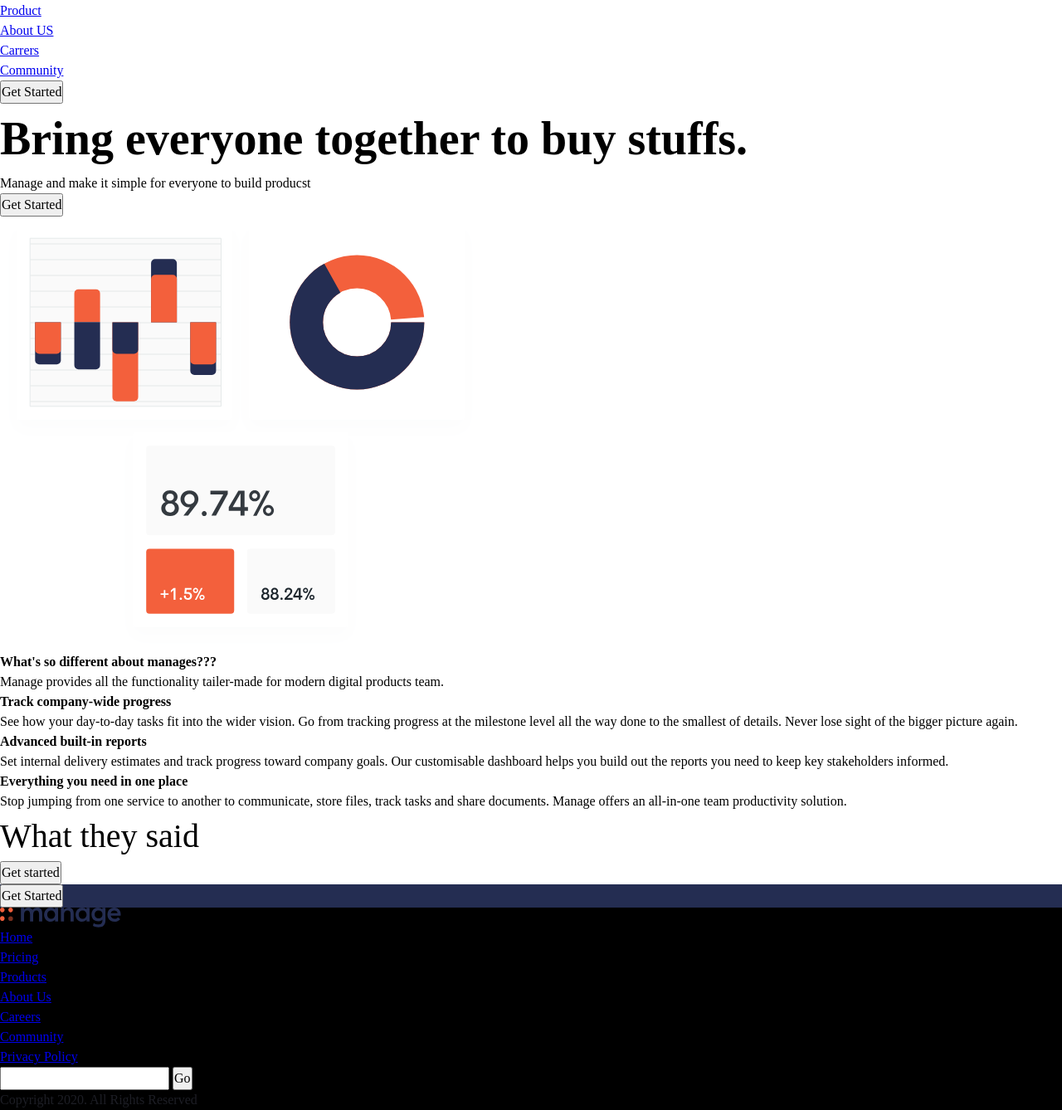
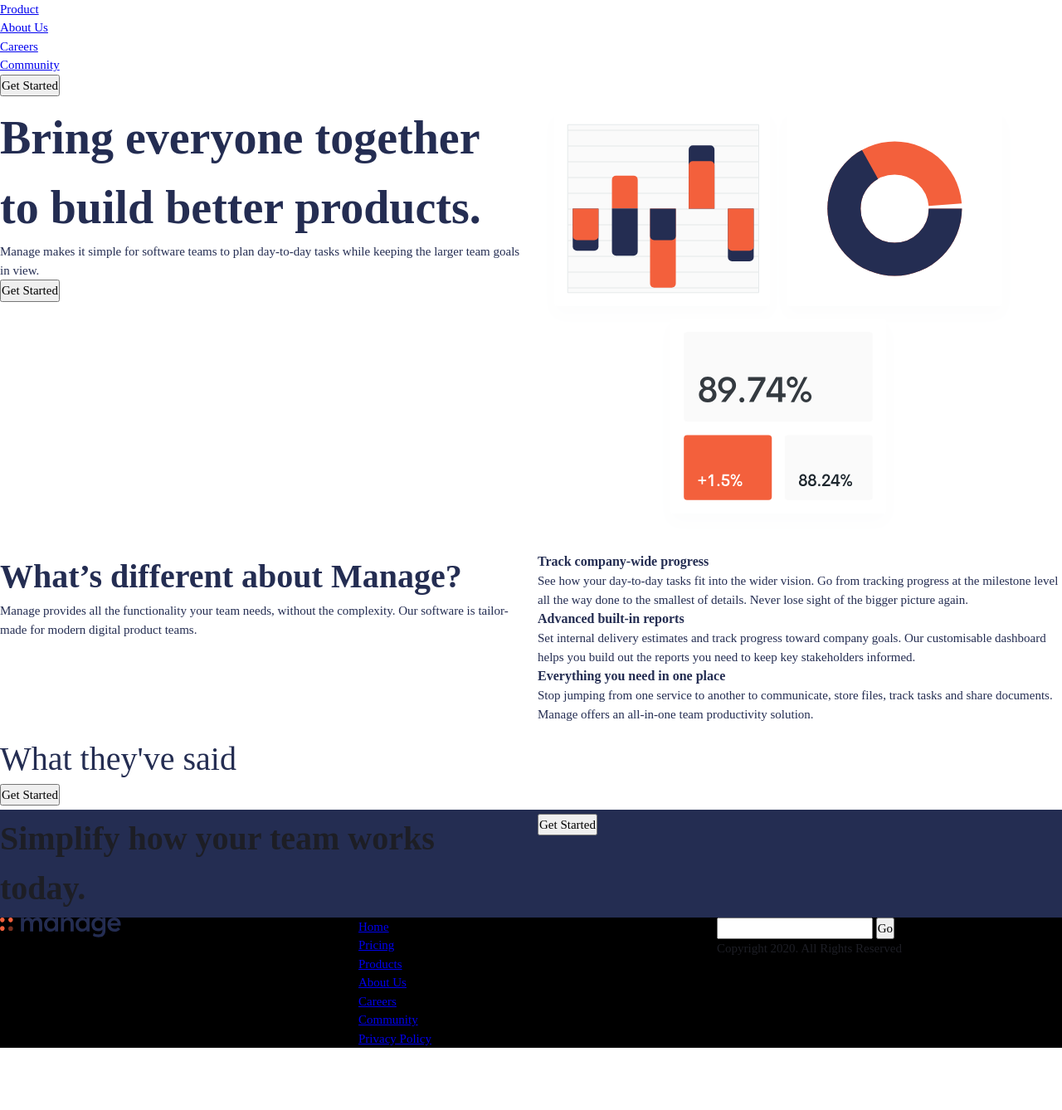
Before and after one commit to Angel-dash/Responsive-web-page, a website built with Vite: page index.html in a window 1280 px wide. Shown: the part 47-1385 px from the top of the page at 83% size. After the commit the page ends 1310 px from the top, so only its background shows below. Built offline with nearby package versions, Linux system fonts and the light colour scheme.

Commit message:
General styling

```diff
--- a/index.html
+++ b/index.html
@@ -1,42 +1,45 @@
 <!DOCTYPE html>
 <html lang="en">
+
 <head>
   <meta charset="UTF-8" />
-    <link rel="icon" type="image/svg+xml" href="/vite.svg" />
+  <link rel="icon" type="image/svg+xml" href="favicon.svg" />
   <meta name="viewport" content="width=device-width, initial-scale=1.0" />
-    <title>Vite App</title><link rel="preconnect" href="https://fonts.googleapis.com">
+  <title>Vite App</title>
+  <link rel="preconnect" href="https://fonts.googleapis.com">
   <link rel="preconnect" href="https://fonts.gstatic.com" crossorigin>
   <link href="https://fonts.googleapis.com/css2?family=Be+Vietnam+Pro:wght@400;500;700&display=swap" rel="stylesheet">
   <link rel="stylesheet" href="style.css">
 </head>
+
 <body>
   <header class="primary-header">
     <div class="container">
-        <a href="#"><img src="images/logo.svg"></a>
+      <a href="#"><img src="images/logo.svg" alt="Manage"></a>
       <nav class="primary-navigation">
-            <ul role="list" class="nav-list">
+        <ul aria-label="Primary" role="list" class="nav-list">
           <li><a href="#">Pricing</a></li>
           <li><a href="#">Product</a></li>
-              <li><a href="#">About US</a></li>
-              <li><a href="#">Carrers</a></li>
+          <li><a href="#">About Us</a></li>
+          <li><a href="#">Careers</a></li>
           <li><a href="#">Community</a></li>
         </ul>
-
       </nav>
-          <button  class="button ">Get Started</button>
+      <button class="button">Get Started</button>
     </div>
   </header>
+
   <main>
-      <section>
+    <section class="padding-block-900">
       <div class="container">
         <div class="even-columns">
           <div>
-              <h1 class="fs-primary-heading fw-bold">
-                Bring everyone together to buy stuffs.
-              </h1>
-              <p>Manage and make it simple for everyone to build producst</p>
-              <button class="button ">Get Started</button>
-
+            <h1 class="fs-primary-heading fw-bold">Bring everyone
+              together to build
+              better products.</h1>
+            <p>Manage makes it simple for software teams to plan day-to-day tasks while keeping the larger team goals in
+              view.</p>
+            <button class="button">Get Started</button>
           </div>
           <div>
             <img src="images/illustration-intro.svg" alt="">
@@ -44,15 +47,15 @@
         </div>
       </div>
     </section>
-      <section>
+
+    <section class="padding-block-900">
       <div class="container">
         <div class="even-columns">
           <div>
-              <h2-fs-secondary-heading class="fw-bold">What's so different about manages???</h2-fs-secondary-heading>
-              <p>Manage provides all the functionality
-                tailer-made for modern
-                digital products team.
-              </p>
+            <h2 class="fs-secondary-heading fw-bold">What’s different about Manage?</h2>
+            <p>Manage provides all the functionality your team needs, without the complexity. Our software is
+              tailor-made for modern
+              digital product teams.</p>
           </div>
           <div>
             <ul class="numbered-items" role="list">
@@ -79,16 +82,21 @@
         </div>
       </div>
     </section>
-      <section class="carousel">
-        <h2 class="fs-secondary-heading">What they said</h2>
-        <button>Get started</button>
+
+    <section class="carousel | padding-block-700">
+      <h2 class="fs-secondary-heading">What they've said</h2>
+      <!-- Carousel here -->
+      <button class="button">Get Started</button>
     </section>
-      <section class="cta | bg-primary-400 text-neutral-100">
+
+    <section class="cta | padding-block-700 bg-primary-400 text-neutral-100">
       <div class="container">
         <div class="even-columns">
-            <div><p class="fs-secondary-heading fw-bold"></p>
+          <div>
+            <p class="fs-secondary-heading fw-bold">Simplify how your team works today.</p>
           </div>
-            <div><button class="button" data-type="inverted">Get Started</button>
+          <div>
+            <button class="button" data-type="inverted">Get Started</button>
           </div>
         </div>
       </div>
@@ -132,6 +140,8 @@
     </div>
   </footer>
 
+
   <script type="module" src="/main.js"></script>
 </body>
+
 </html>
--- a/style.css
+++ b/style.css
@@ -1,43 +1,53 @@
-:root{
-  --clr-primary-400:hsl(12,88%,59%) ;
-  --clr-primary-300:hsl(13,100%,96%) ;
+:root {
+  --clr-accent-400: hsl(12, 88%, 59%);
+  --clr-accent-100: hsl(13, 100%, 96%);
 
-  --clr-primary-400:hsl(228,39%,23%);
+  --clr-primary-400: hsl(228, 39%, 23%);
 
-  --clr-neutral-100:hsl(232,12%,13%) ;
-  --clr-neutral-900:hsl(0,0%,0%);
+  --clr-neutral-100: hsl(232, 12%, 13%);
+  --clr-neutral-900: hsl(0 0% 0%);
 
-  --ff-primary: 'Be Vietnam Pro', sans-serif;
-  --ff-body:var(--ff-primary);
-  --ff-heading:var(--ff-primary);
+  --ff-primary: "Be Vietnam Pro", sans-serif;
 
-  --fw-regular:400;
-  --fw-semi-bold:500;
-  --fw-bold:700;
+  --ff-body: var(--ff-primary);
+  --ff-heading: var(--ff-primary);
 
-  --fs-300: .8125rem;
-  --fs-400:.875rem;
-  --fs-500:.937rem;
-  --fs-600: 1rem ;
-  --fs-700: 1.875rem ;
+  --fw-regular: 400;
+  --fw-semi-bold: 500;
+  --fw-bold: 700;
+
+  --fs-300: 0.8125rem;
+  --fs-400: 0.875rem;
+  --fs-500: 0.9375rem;
+  --fs-600: 1rem;
+  --fs-700: 1.875rem;
   --fs-800: 2.5rem;
   --fs-900: 3.5rem;
 
-  --fs-body:var(--fs-400);
-  --fs-primary-heading:var(--fs-800);
-  --fs-secodary-heading:var(--fs-700);
-  --fs-nav:var(--fs-500);
+  --fs-body: var(--fs-400);
+  --fs-primary-heading: var(--fs-800);
+  --fs-secondary-heading: var(--fs-700);
+  --fs-nav: var(--fs-500);
   --fs-button: var(--fs-300);
 
+  --size-100:.25rem;
+  --size-200:.5rem;
+  --size-300:.75rem;
+  --size-400:.1rem;
+  --size-500:.1.5rem;
+  --size-600:.2rem;
+  --size-700:.3rem;
+  --size-800:.4rem;
+  --size-900:.5rem;
 }
-@media(min-width:50em ){
-  :root{
 
-    --fs-body:var(--fds-500);
-    --fs-primary-heading:var(--fs-900);
-    --fs-secondary-heading:var(--fs-800);
-    --fs-nav:var(--fs-300);
+@media (min-width: 50em) {
+  :root {
+    --fs-body: var(--fs-500);
+    --fs-primary-heading: var(--fs-900);
+    --fs-secondary-heading: var(--fs-800);
 
+    --fs-nav: var(--fs-300);
   }
 }
 
@@ -50,27 +60,15 @@
 }
 
 /* Remove default margin */
-*{
-  margin:0;
+* {
+  margin: 0;
   padding: 0;
-  font:inherit;
-}
-body,
-h1,
-h2,
-h3,
-h4,
-p,
-figure,
-blockquote,
-dl,
-dd {
-  margin: 0;
+  font: inherit;
 }
 
 /* Remove list styles on ul, ol elements with a list role, which suggests default styling will be removed */
-ul[role='list'],
-ol[role='list'] {
+ul[role="list"],
+ol[role="list"] {
   list-style: none;
 }
 
@@ -78,12 +76,14 @@ ol[role='list'] {
 html:focus-within {
   scroll-behavior: smooth;
 }
-html,body{
+
+html,
+body {
   height: 100%;
 }
+
 /* Set core body defaults */
 body {
-
   text-rendering: optimizeSpeed;
   line-height: 1.5;
 }
@@ -95,13 +95,11 @@ a:not([class]) {
 
 /* Make images easier to work with */
 img,
-picture
-svg{
+picture,
+svg {
   max-width: 100%;
   display: block;
 }
-
-
 
 /* Remove all animations, transitions and smooth scroll for people that prefer not to see them */
 @media (prefers-reduced-motion: reduce) {
@@ -119,52 +117,114 @@ svg{
   }
 }
 
-/*Utility classes*/
+/* Utility classes */
 
-.text-primary-400{
-  color:var(--clr-primary-400)
-}
-.text-accent-400{
-  color:var(--clr-accent-400)
-}
-.text-accent-100{
-  color:var(--clr-accent-100)
-}
-.text-neutral-100{
-  color:var(--clr-neutral-100)
-}
-.text-neutral-900{
-  color:var(--clr-neutral-900)
+.text-primary-400 {
+  color: var(--clr-primary-400);
 }
 
-.bg-primary-400{
-  background-color:var(--clr-primary-400)
+.text-accent-400 {
+  color: var(--clr-accent-400);
 }
-.bg-accent-400{
-  background-color:var(--clr-accent-400)
+
+.text-accent-100 {
+  color: var(--clr-accent-100);
 }
-.bg-accent-100{
-  background-color:var(--clr-accent-100)
+
+.text-neutral-100 {
+  color: var(--clr-neutral-100);
 }
-.bg-neutral-100{
-  background-color:var(--clr-neutral-100)
+
+.text-neutral-900 {
+  color: var(--clr-neutral-900);
 }
-.bg-neutral-900{
-  background-color:var(--clr-neutral-900)
+
+.bg-primary-400 {
+  background-color: var(--clr-primary-400);
 }
-.fw-bold{font-weight:var(--fw-bold);}
-.fw-semi-bold{font-weight:var(--fw-semi-bold);}
+
+.bg-accent-400 {
+  background-color: var(--clr-accent-400);
+}
+
+.bg-accent-100 {
+  background-color: var(--clr-accent-100);
+}
+
+.bg-neutral-100 {
+  background-color: var(--clr-neutral-100);
+}
+
+.bg-neutral-900 {
+  background-color: var(--clr-neutral-900);
+}
+
+.fw-bold {
+  font-weight: var(--fw-bold);
+}
+
+.fw-semi-bold {
+  font-weight: var(--fw-semi-bold);
+}
+
 .fw-regular {
   font-weight: var(--fw-regular);
 }
-.fs-primary-heading{
-  font-size:var(--fs-primary-heading);
-}
-.fs-secondary-heading{
-  font-size:var(--fs-secondary-heading);
+
+.fs-primary-heading {
+  font-size: var(--fs-primary-heading);
 }
 
-.fs-300{font-size:var(--fs-300)}
-.fs-400{font-size:var(--fs-400)}
-.fs-500{font-size:var(--fs-500)}
-.fs-600{font-size:var(--fs-600)}
+.fs-secondary-heading {
+  font-size: var(--fs-secondary-heading);
+}
+
+.fs-300 {
+  font-size: var(--fs-300);
+}
+
+.fs-400 {
+  font-size: var(--fs-400);
+}
+
+.fs-500 {
+  font-size: var(--fs-500);
+}
+
+.fs-600 {
+  font-size: var(--fs-600);
+}
+.padding-block-900{
+  padding-block:var(--size-900);
+}
+.padding-block-700{
+  padding-block:var(--size-700);
+}
+.padding-block-400{
+  padding-block:var(--size-400);
+}
+.container{
+  --max-width:1110px;
+  --padding:1rem;
+
+  width: min(var(--max-width),100%-(var(--padding)*2));
+  margin-inline:auto;
+
+}
+.even-columns{
+  display: grid;
+  gap:1rem;
+}
+
+@media(min-width:50em){
+  .even-columns{
+    grid-auto-flow: column;
+    grid-auto-columns: 1fr;
+  }
+}
+/*General styling*/
+body{
+  font-size: var(--fs-body);
+  font-family: var(--fs-body);
+  color:var(--clr-primary-400);
+}
```
Lines whose indentation alone changed are shown as unchanged.
